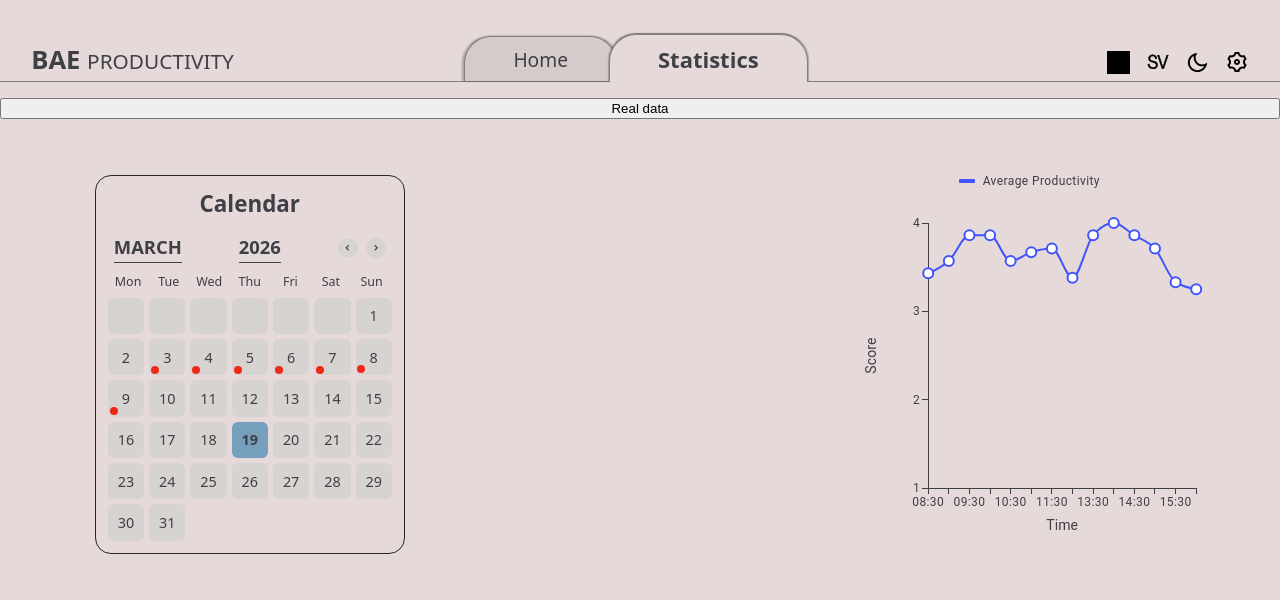
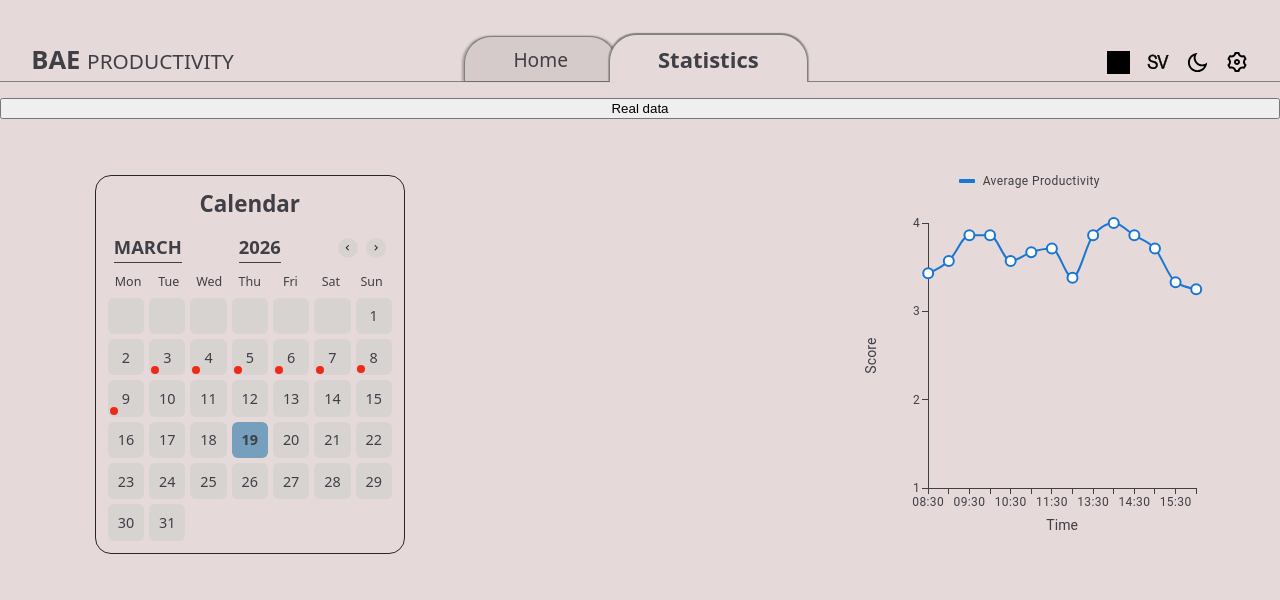
Before and after one commit to ollewarne/linkoping-pps, a React (Vite) app: page /statPage in a window 1280 px wide. Shown: the top 600 px of the page. Built offline with nearby package versions, Linux system fonts and the light colour scheme; grey boxes are pictures that could not be loaded.

Commit message:
fix: align productivity chart with energy chart config

```diff
--- a/src/components/Statistics/ProductivityChart.jsx
+++ b/src/components/Statistics/ProductivityChart.jsx
@@ -40,7 +40,8 @@ export default function ProductivityChart({ mockData, historyData, useRealData =
             series={[
                 {
                     data: yValues,
-                    label: 'Average Productivity'
+                    label: 'Average Productivity',
+                    color: '#1976d2'
                 }
             ]}
             height={350}
```
